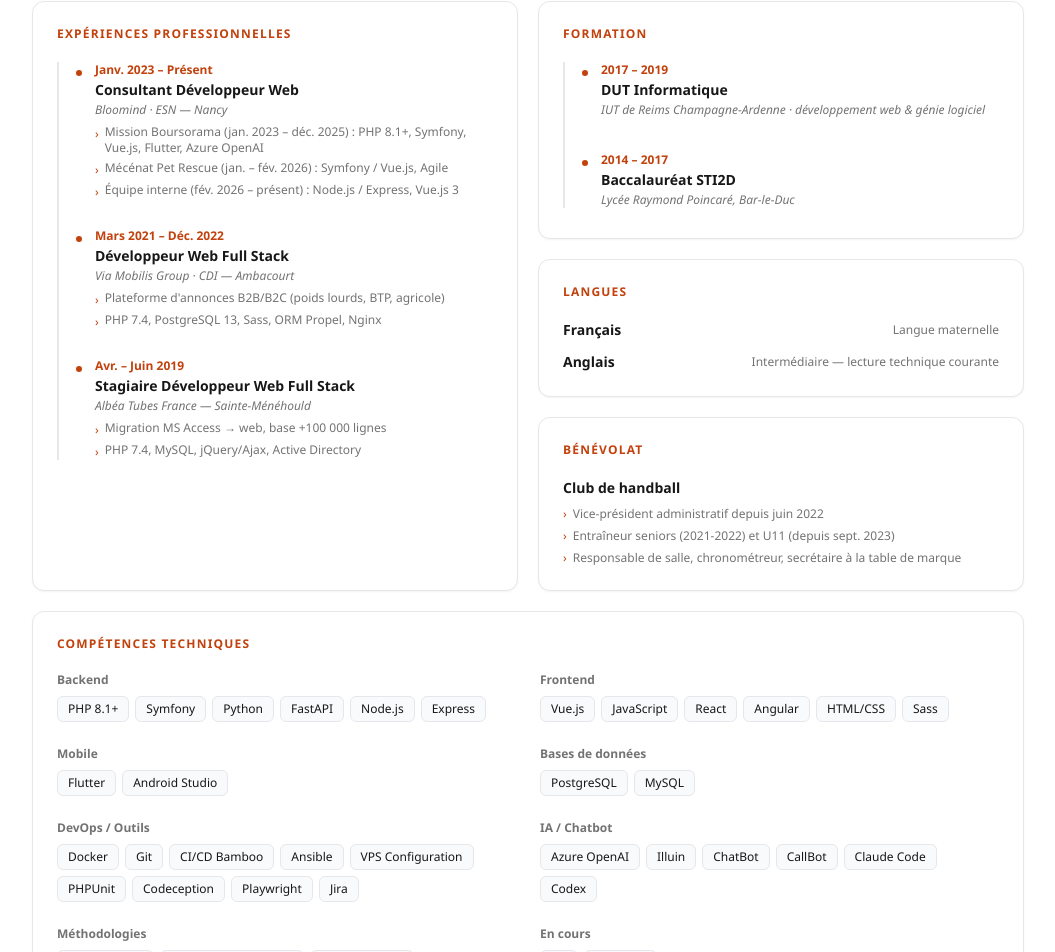
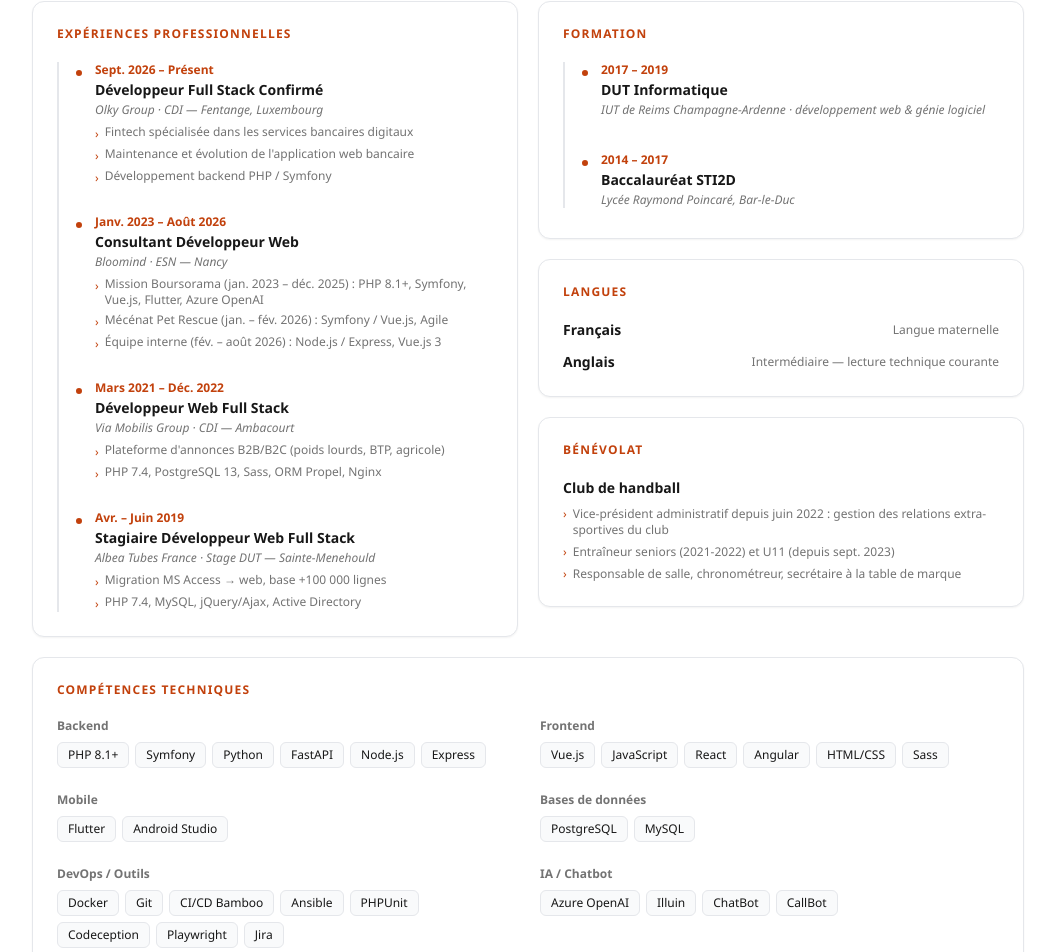
Before and after one commit to BaptChau/react-portfolio, a React (Vite) app: page /a-propos in a window 1280 px wide. Shown: the part 400-1352 px from the top of the page, without its empty margins (112-1167 px from the left). Built offline with nearby package versions, Linux system fonts and the light colour scheme.

Commit message:
feat: màj des information (#4)

```diff
--- a/src/pages/AboutPage.tsx
+++ b/src/pages/AboutPage.tsx
@@ -7,10 +7,10 @@ const skillCategories = [
   { label: 'Frontend',         items: ['Vue.js', 'JavaScript', 'React', 'Angular', 'HTML/CSS', 'Sass'] },
   { label: 'Mobile',           items: ['Flutter', 'Android Studio'] },
   { label: 'Bases de données', items: ['PostgreSQL', 'MySQL'] },
-  { label: 'DevOps / Outils',  items: ['Docker', 'Git', 'CI/CD Bamboo', 'Ansible', 'VPS Configuration', 'PHPUnit', 'Codeception', 'Playwright', 'Jira'] },
-  { label: 'IA / Chatbot',     items: ['Azure OpenAI', 'Illuin', 'ChatBot', 'CallBot', 'Claude Code', 'Codex'] },
+  { label: 'DevOps / Outils',  items: ['Docker', 'Git', 'CI/CD Bamboo', 'Ansible', 'PHPUnit', 'Codeception', 'Playwright', 'Jira'] },
+  { label: 'IA / Chatbot',     items: ['Azure OpenAI', 'Illuin', 'ChatBot', 'CallBot'] },
   { label: 'Méthodologies',    items: ['Agile / Scrum', 'Conventional Commit', 'Revue de code'] },
-  { label: 'En cours',         items: ['Go', 'GraphQL'] },
+  { label: 'En cours / notions', items: ['Go', 'GraphQL'] },
 ];
 
 type BlockProps = { title: string; children: ReactNode };
@@ -88,7 +88,7 @@ export default function AboutPage() {
         <span className="c-accent font-semibold">PHP/Symfony</span> et{' '}
         <span className="c-accent font-semibold">Vue.js</span>, avec une expérience en
         environnement bancaire critique (Boursorama). Au-delà du code, ce qui m'anime c'est
-        de comprendre les problématiques métier pour y apporter des solutions durables.
+        de comprendre les problématiques métier pour y apporter des solutions durables et adaptées.
         Rigoureux et curieux, je m'implique aussi bien dans la conception que dans la relation
         avec les équipes produit et fonctionnelles.
       </p>
@@ -97,13 +97,23 @@ export default function AboutPage() {
         <Block title="Expériences professionnelles">
           <div className="relative border-l-2 border-gray-200 dark:border-neutral-700 pl-4">
             <TimelineItem
-              date="Janv. 2023 – Présent"
+              date="Sept. 2026 – Présent"
+              title="Développeur Full Stack Confirmé"
+              sub="Olky Group · CDI — Fentange, Luxembourg"
+              bullets={[
+                "Fintech spécialisée dans les services bancaires digitaux",
+                "Maintenance et évolution de l'application web bancaire",
+                'Développement backend PHP / Symfony',
+              ]}
+            />
+            <TimelineItem
+              date="Janv. 2023 – Août 2026"
               title="Consultant Développeur Web"
               sub="Bloomind · ESN — Nancy"
               bullets={[
                 'Mission Boursorama (jan. 2023 – déc. 2025) : PHP 8.1+, Symfony, Vue.js, Flutter, Azure OpenAI',
                 'Mécénat Pet Rescue (jan. – fév. 2026) : Symfony / Vue.js, Agile',
-                'Équipe interne (fév. 2026 – présent) : Node.js / Express, Vue.js 3',
+                'Équipe interne (fév. – août 2026) : Node.js / Express, Vue.js 3',
               ]}
             />
             <TimelineItem
@@ -118,7 +128,7 @@ export default function AboutPage() {
             <TimelineItem
               date="Avr. – Juin 2019"
               title="Stagiaire Développeur Web Full Stack"
-              sub="Albéa Tubes France — Sainte-Ménéhould"
+              sub="Albea Tubes France · Stage DUT — Sainte-Menehould"
               bullets={[
                 'Migration MS Access → web, base +100 000 lignes',
                 'PHP 7.4, MySQL, jQuery/Ajax, Active Directory',
@@ -161,7 +171,7 @@ export default function AboutPage() {
             <p className="text-sm font-semibold c-text mb-2">Club de handball</p>
             <ul className="space-y-1.5">
               {[
-                'Vice-président administratif depuis juin 2022',
+                'Vice-président administratif depuis juin 2022 : gestion des relations extra-sportives du club',
                 'Entraîneur seniors (2021-2022) et U11 (depuis sept. 2023)',
                 'Responsable de salle, chronométreur, secrétaire à la table de marque',
               ].map((b) => (
--- a/src/pages/HomePage.tsx
+++ b/src/pages/HomePage.tsx
@@ -10,6 +10,13 @@ const skills = [
 ];
 
 const projects = [
+  {
+    title: 'Mon Député',
+    description: "Consultation des députés de l'Assemblée nationale et de leurs votes à partir des données ouvertes (~8 400 scrutins actualisés toutes les 6 h). API Flask, SPA Vue 3, déploiement Docker Compose.",
+    tech: ['Python', 'Flask', 'Vue.js', 'TypeScript', 'Docker'],
+    github: null,
+    demo: 'https://mon-depute.eu/',
+  },
   {
     title: 'Tech Mapper',
     description: "Base de connaissance pour associer chaque technologie à son langage. Full-stack : frontend Vue-style, API Express/Node.js avec auth Basic, données JSON.",
@@ -65,7 +72,7 @@ export default function HomePage() {
           <div className="flex flex-col-reverse md:flex-row items-center gap-12">
             <div className="flex-1">
               <span className="inline-block c-accent-badge text-xs font-bold tracking-widest uppercase px-3 py-1 rounded-full mb-5">
-                Développeur Full Stack
+                Développeur Full Stack Confirmé
               </span>
               <h1 className="text-5xl md:text-6xl font-extrabold leading-tight mb-3 c-text">
                 Bonjour, je suis<br />
```
Also changed, not shown: 2 other files (tests, documents, lock files or other folders).
